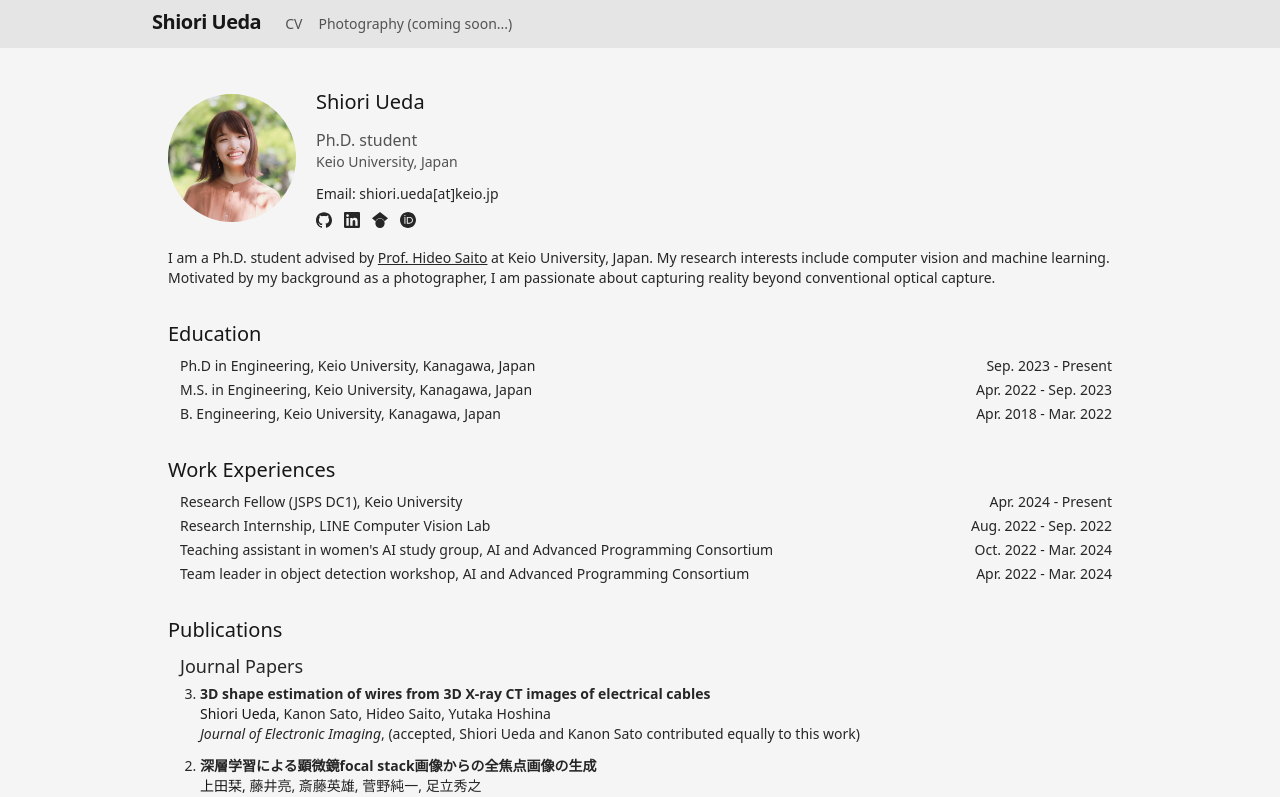
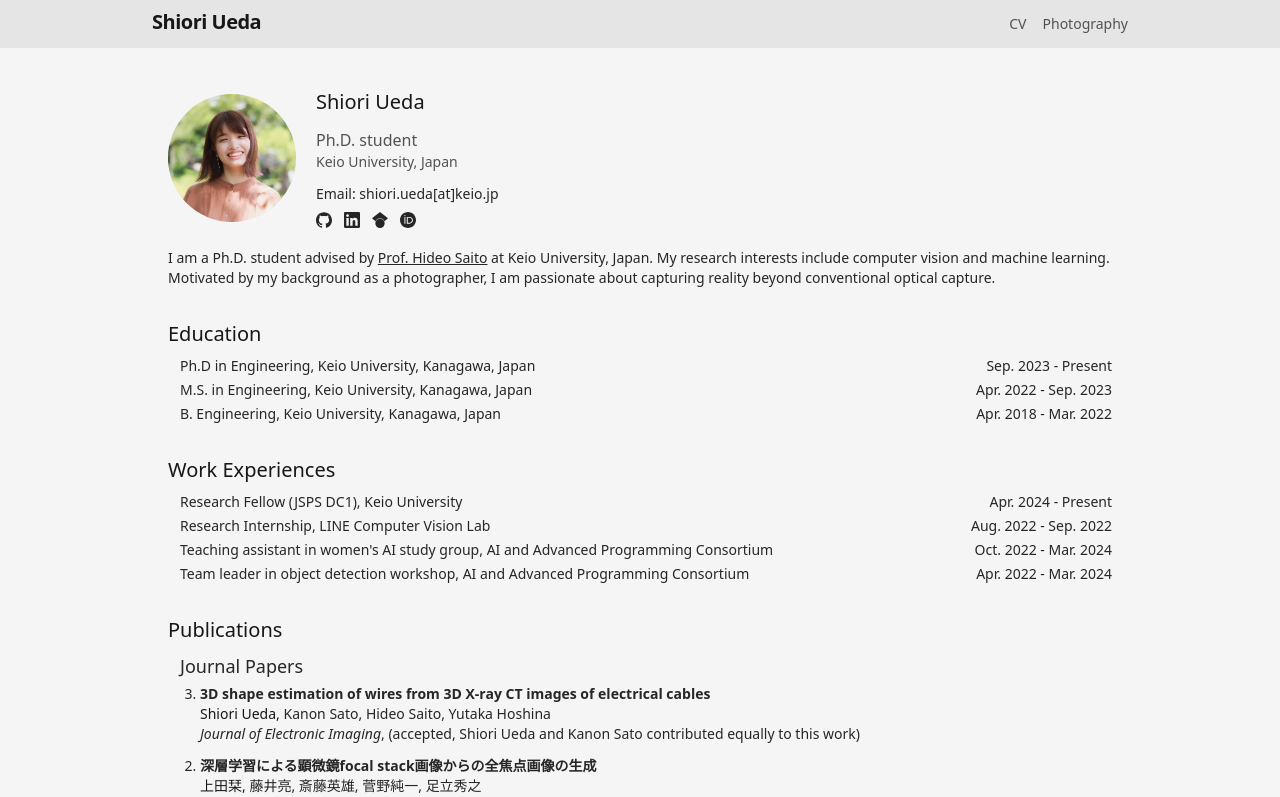
Before and after one commit to sh1027/sh1027.github.io, a Next.js app: page / in a window 1280 px wide. Shown: the top 797 px of the page. Built offline with nearby package versions, Linux system fonts and the light colour scheme.

Commit message:
Update Photography link

```diff
--- a/src/components/Nav.tsx
+++ b/src/components/Nav.tsx
@@ -8,11 +8,8 @@ import { useState } from "react";
 const mainlogo = { name: "Shiori Ueda", href: "/" };
 
 const links = [
-  {
-    name: "CV",
-    href: "/cv",
-  },
-  { name: "Photography (coming soon...)", href: "#" },
+  { name: "CV", href: "/cv" },
+  { name: "Photography", href: "https://sh1027.github.io/photoalbum/" },
 ];
 
 export default function Nav() {
@@ -79,9 +76,8 @@ export default function Nav() {
         </div>
         <div
           className={clsx({
-            "w-full block flex-grow md:flex md:items-center md:w-auto": isOpen,
-            "w-full hidden flex-grow md:flex md:items-center md:w-auto":
-              !isOpen,
+            "w-full block md:flex md:items-center md:w-auto": isOpen,
+            "w-full hidden md:flex md:items-center md:w-auto": !isOpen,
           })}
         >
           <div className="text-sm md:flex-grow">
```
